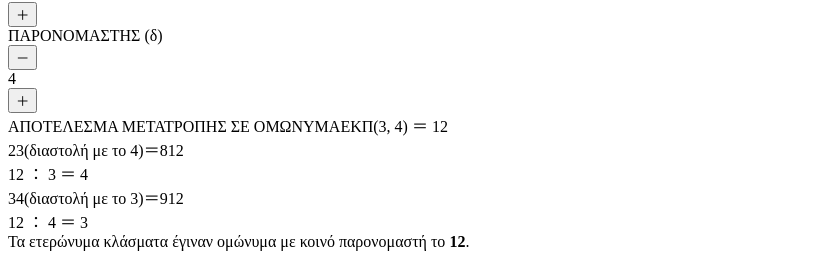
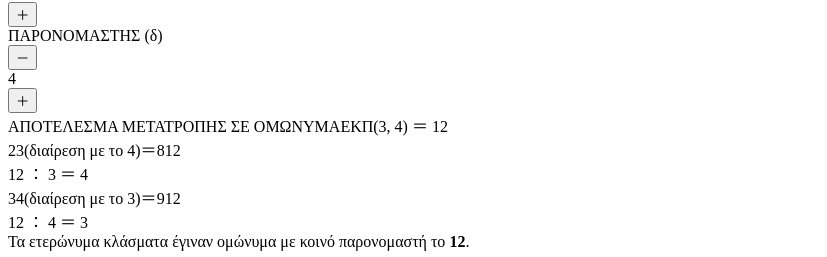
Before and after one commit to gkrimpas-lab/learn-maths-2026, a Next.js app: page /a-gymnasiou/15-omonima-eteronima-klasmata in a window 1280 px wide. Shown: the part 1232-1489 px from the top of the page, without its empty margins (0-827 px from the left). Built offline with nearby package versions, Linux system fonts and the light colour scheme.

Commit message:
Update 15-omonima-eteronima-klasmata.js

```diff
--- a/pages/a-gymnasiou/15-omonima-eteronima-klasmata.js
+++ b/pages/a-gymnasiou/15-omonima-eteronima-klasmata.js
@@ -345,7 +345,7 @@ export default function OmonimaEteronimaTheoria() {
                     <div className="flex items-center gap-2 text-base sm:text-xl">
                       <Frac num={lab1Num1} den={lab1Den1} className="text-white" />
                       <span className="text-indigo-300 text-sm sm:text-base font-sans">
-                        (διαστολή με το {mult1})
+                        (διαίρεση με το {mult1})
                       </span>
                       <span className="text-indigo-300">＝</span>
                       <Frac num={newNum1} den={commonLcm} className="text-emerald-400 text-lg sm:text-2xl" />
@@ -360,7 +360,7 @@ export default function OmonimaEteronimaTheoria() {
                     <div className="flex items-center gap-2 text-base sm:text-xl">
                       <Frac num={lab1Num2} den={lab1Den2} className="text-white" />
                       <span className="text-indigo-300 text-sm sm:text-base font-sans">
-                        (διαστολή με το {mult2})
+                        (διαίρεση με το {mult2})
                       </span>
                       <span className="text-indigo-300">＝</span>
                       <Frac num={newNum2} den={commonLcm} className="text-sky-300 text-lg sm:text-2xl" />
```
